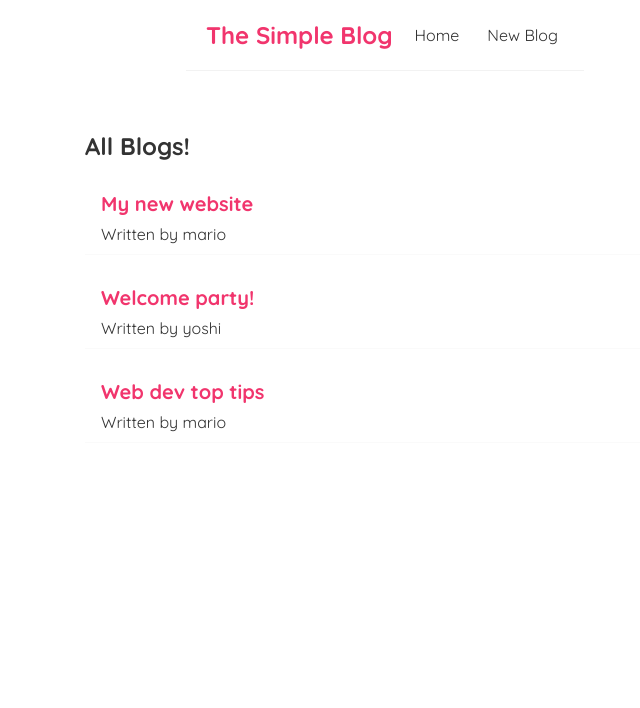
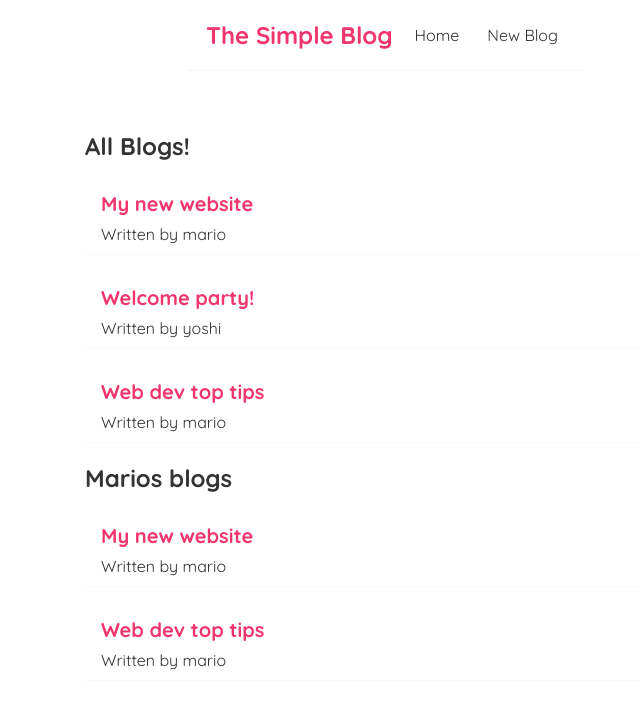
Before and after one commit to MeryemPin/simple-blog, a React (Create React App) app in the folder simple-blog/: page / in a window 1280 px wide. Shown: the top 708 px of the page, without its empty margins (255-895 px from the left). Built offline with nearby package versions, Linux system fonts and the light colour scheme; the HTML template or start-up script is replaced by a standard one.

Commit message:
part-12 reusing components

```diff
--- a/simple-blog/src/Home.js
+++ b/simple-blog/src/Home.js
@@ -12,6 +12,7 @@ const Home = () => {
     return (
         <div className="home">
            <BlogList blogs={blogs} title="All Blogs!"/>
+           <BlogList blogs={blogs.filter( (blogs)=> blogs.author === 'mario')} title="Marios blogs"/>
         </div>
      );
 }
```
Also changed, not shown: simple-blog/dev/notes.txt.
